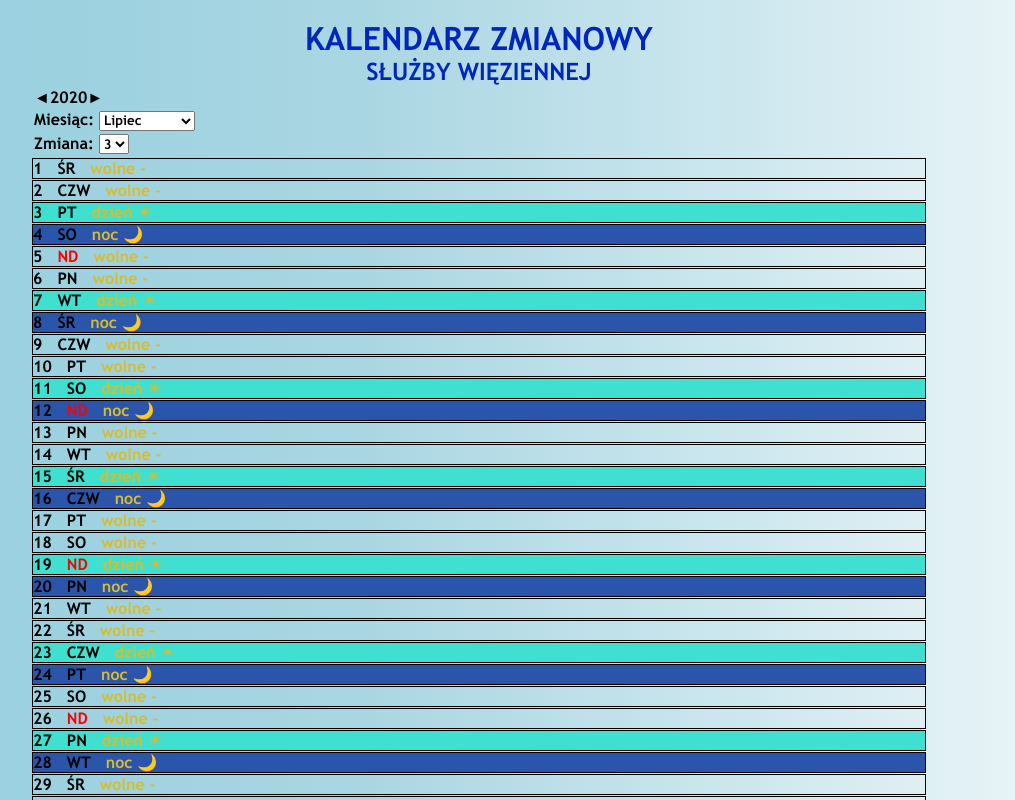
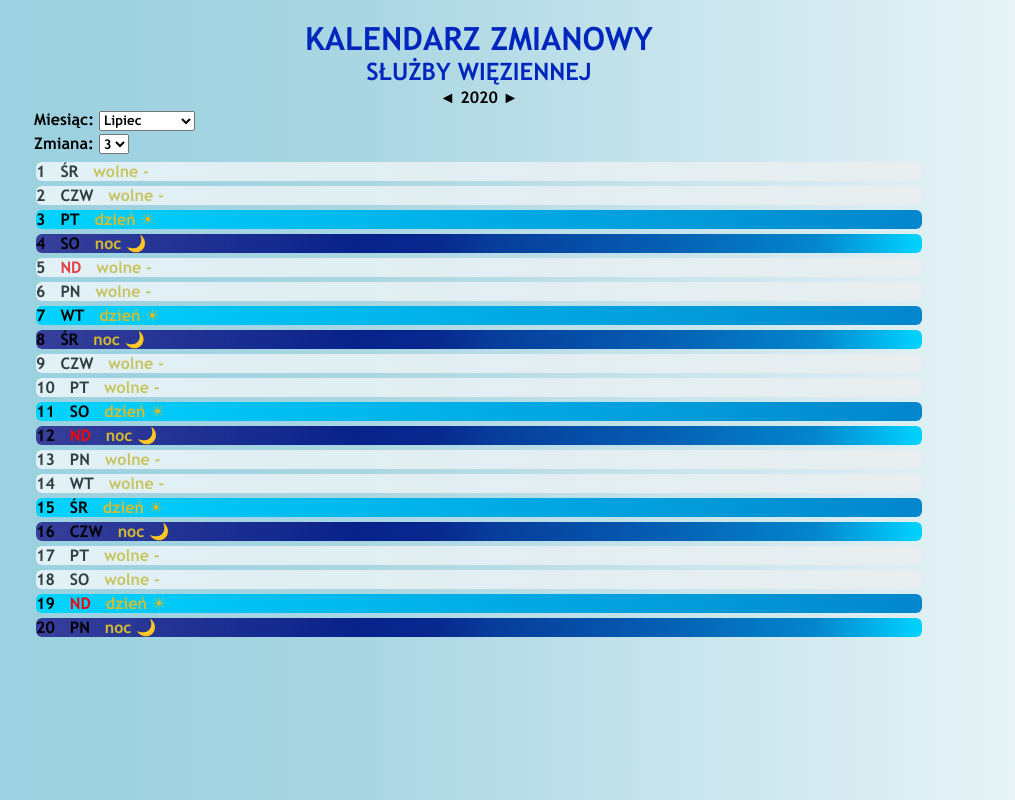
Before and after one commit to wiktorsachar/shift-viewer, a React (Create React App) app in the folder shift-viewer-v.1.0/: page / in a window 1280 px wide. Shown: the whole page, without its empty margins (161-1176 px from the left). Built offline with nearby package versions, Linux system fonts and the light colour scheme.

Commit message:
working on css

```diff
--- a/shift-viewer-v.1.0/public/index.html
+++ b/shift-viewer-v.1.0/public/index.html
@@ -2,6 +2,7 @@
 <html lang="en">
   <head>
     <meta charset="utf-8" />
+    <meta name="author" content="Wiktor Sacharczuk">
     <link rel="icon" href="%PUBLIC_URL%/favicon.ico" />
     <meta name="viewport" content="width=device-width, initial-scale=1" />
     <meta name="theme-color" content="#000000" />
--- a/shift-viewer-v.1.0/src/App.css
+++ b/shift-viewer-v.1.0/src/App.css
@@ -1,15 +1,13 @@
-#prison-service {
+.prison-service {
   color: #0026bd;
   font-family: Trebuchet;
   text-align: center;
 }
-.App-container  {
+.App-container {
   display: flex;
   align-items: center;
   justify-content: center;
-  /* min-height: 100%; */
-  /* height: 100vh; */
-  margin: 0px
+  margin: 0px;
 }
 .App {
   width: 70%;
--- a/shift-viewer-v.1.0/src/App.js
+++ b/shift-viewer-v.1.0/src/App.js
@@ -4,9 +4,9 @@ import "./App.css";
 
 function App() {
   return (
-    <div className="App-container" id="try">
+    <div className="App-container">
       <div className="App">
-        <div id="prison-service">
+        <div className="prison-service">
           <h1>KALENDARZ ZMIANOWY</h1>
           <h2>SŁUŻBY WIĘZIENNEJ</h2>
         </div>
--- a/shift-viewer-v.1.0/src/components/Calendar/Calendar.css
+++ b/shift-viewer-v.1.0/src/components/Calendar/Calendar.css
@@ -1,9 +1,10 @@
 /* .header {
-    height
+  top: 0;
+  position: fixed;
 } */
 .content {
-    overflow: scroll;
-    height: 100%;
-    /* border-width: 10px;
+  overflow: scroll;
+  height: 60vh;
+  /* border-width: 10px;
     border-radius: 12px; */
 }
--- a/shift-viewer-v.1.0/src/components/Calendar/Calendar.js
+++ b/shift-viewer-v.1.0/src/components/Calendar/Calendar.js
@@ -9,7 +9,6 @@ class Calendar extends React.Component {
     month: new Date(Date.now()).getMonth(),
     year: new Date(Date.now()).getFullYear(),
     shift: 3,
-    calendarHeight: "0px",
   };
   handleMonthSelector = (props) => {
     this.setState({
@@ -33,29 +32,15 @@ class Calendar extends React.Component {
       shift: parseInt(props),
     });
   };
-  componentDidMount() {
-    const headersHeight = document.getElementById("prison-service")
-      .clientHeight;
-    const selectorsHeight = document.getElementById("header").clientHeight;
-    const windowHeight = window.innerHeight;
-    const calendarHeight = windowHeight - (headersHeight + selectorsHeight);
-    if (this.state.calendarHeight !== calendarHeight) {
-      this.setState({ calendarHeight: calendarHeight + "px" });
-    }
-    console.log("headers height: " + (headersHeight + selectorsHeight));
-    console.log("calendar height: " + calendarHeight);
-  }
   render() {
     const dutyMonth = Shifts.createShiftMonth(
       this.state.month,
       this.state.year,
       this.state.shift
     );
-    console.log("window height: " + window.innerHeight);
-    console.log("state calendar height: " + this.state.calendarHeight);
     return (
       <div>
-        <div className="header" id="header">
+        <div className="header">
           <DateSelector
             monthSelector={this.handleMonthSelector}
             yearSelector={this.handleYearSelector}
@@ -63,34 +48,7 @@ class Calendar extends React.Component {
             state={this.state}
           />
         </div>
-        <div
-          id="container"
-          style={{
-            height: this.state.calendarHeight,
-            maxHeight: this.state.calendarHeight,
-          }}
-        >
-          <div
-            className="content"
-            // id="container"
-            // style={{
-            //   height: this.state.calendarHeight,
-            //   maxHeight: this.state.calendarHeight,
-            // }}
-          >
-            {dutyMonth.map((day, i) => (
-              <DayBox date={day.date} duty={day.duty} key={i} />
-            ))}
-          </div>
-        </div>
-        <div
-          className="content"
-          // id="container"
-          // style={{
-          //   height: this.state.calendarHeight,
-          //   maxHeight: this.state.calendarHeight,
-          // }}
-        >
+        <div className="content">
           {dutyMonth.map((day, i) => (
             <DayBox date={day.date} duty={day.duty} key={i} />
           ))}
--- a/shift-viewer-v.1.0/src/components/DateSelector/DateSelector.css
+++ b/shift-viewer-v.1.0/src/components/DateSelector/DateSelector.css
@@ -1,3 +1,6 @@
 .header-nav {
     margin: 3px;
 }
+#year-selector {
+    text-align: center;
+}
--- a/shift-viewer-v.1.0/src/components/DateSelector/DateSelector.js
+++ b/shift-viewer-v.1.0/src/components/DateSelector/DateSelector.js
@@ -7,7 +7,7 @@ import "./DateSelector.css";
 const DateSelector = (props) => {
   return (
     <div>
-      <div className="header-nav">
+      <div className="header-nav" id="year-selector">
         <YearSelector handler={props.yearSelector} year={props.state.year} />
       </div>
       <div className="header-nav">
--- a/shift-viewer-v.1.0/src/components/DateSelector/components/YearSelector.js
+++ b/shift-viewer-v.1.0/src/components/DateSelector/components/YearSelector.js
@@ -3,9 +3,9 @@ import React from "react";
 const YearSelector = (props) => {
   return (
     <div>
-      <span onClick={() => props.handler("-")}>◄</span>
+      <span onClick={() => props.handler("-")}>◄ </span>
       <span>{props.year}</span>
-      <span onClick={() => props.handler("+")}>►</span>
+      <span onClick={() => props.handler("+")}> ►</span>
     </div>
   );
 };
--- a/shift-viewer-v.1.0/src/components/DayBox/DayBox.css
+++ b/shift-viewer-v.1.0/src/components/DayBox/DayBox.css
@@ -1,24 +1,91 @@
 .day-box {
-    border-style: solid;
-    border-width: 1px;
-    margin: 1px;
-    display: flex;
+  /* border-style: solid; */
+  /* border-width: 3px; */
+  margin: 5px;
+  display: flex;
+  border-radius: 6px;
 }
 #unicodes {
-    color:#d9bc2b;
+  color: #d9bc2b;
 }
 .day-box-children {
-    margin-right: 15px;
+  margin-right: 15px;
 }
 #regular-dayname {
-    color: black;
+  color: black;
 }
 #holiday-dayname {
-    color: red;
+  color: red;
 }
 #duty-day {
-    background-color: turquoise;
+  /* background-color: rgba(89, 227, 240, 0.4) */
+  background: rgb(0, 212, 255);
+  background: linear-gradient(
+    90deg,
+    rgba(0, 212, 255, 1) 0%,
+    rgba(3, 134, 204, 1) 100%,
+    rgba(5, 93, 177, 1) 100%,
+    rgba(7, 59, 154, 1) 100%,
+    rgba(8, 40, 142, 1) 100%,
+    rgba(8, 102, 138, 1) 100%,
+    rgba(2, 0, 36, 1) 100%
+  );
 }
 #duty-night {
-    background-color: #2b55ab;
+  /* background-color: rgba(12, 126, 201, 0.4); */
+  background: rgb(2, 0, 36);
+  background: linear-gradient(
+    90deg,
+    rgba(2, 0, 36, 1) 0%,
+    rgba(38, 38, 142, 0.8547016218596813) 0%,
+    rgba(8, 34, 138, 1) 36%,
+    rgba(8, 40, 142, 1) 45%,
+    rgba(7, 59, 154, 1) 51%,
+    rgba(5, 93, 177, 1) 70%,
+    rgba(3, 134, 204, 1) 88%,
+    rgba(0, 212, 255, 1) 100%
+  );
 }
+#blank {
+  /* background-color: rgba(235, 244, 250, 0.4); */
+  opacity: 0.7;
+  background: rgba(255, 255, 255, 1);
+  background: -moz-linear-gradient(
+    left,
+    rgba(255, 255, 255, 1) 0%,
+    rgba(246, 246, 246, 1) 47%,
+    rgba(237, 237, 237, 1) 100%
+  );
+  background: -webkit-gradient(
+    left top,
+    right top,
+    color-stop(0%, rgba(255, 255, 255, 1)),
+    color-stop(47%, rgba(246, 246, 246, 1)),
+    color-stop(100%, rgba(237, 237, 237, 1))
+  );
+  background: -webkit-linear-gradient(
+    left,
+    rgba(255, 255, 255, 1) 0%,
+    rgba(246, 246, 246, 1) 47%,
+    rgba(237, 237, 237, 1) 100%
+  );
+  background: -o-linear-gradient(
+    left,
+    rgba(255, 255, 255, 1) 0%,
+    rgba(246, 246, 246, 1) 47%,
+    rgba(237, 237, 237, 1) 100%
+  );
+  background: -ms-linear-gradient(
+    left,
+    rgba(255, 255, 255, 1) 0%,
+    rgba(246, 246, 246, 1) 47%,
+    rgba(237, 237, 237, 1) 100%
+  );
+  background: linear-gradient(
+    to right,
+    rgba(255, 255, 255, 1) 0%,
+    rgba(246, 246, 246, 1) 47%,
+    rgba(237, 237, 237, 1) 100%
+  );
+  filter: progid:DXImageTransform.Microsoft.gradient( startColorstr='#ffffff', endColorstr='#ededed', GradientType=1 );
+}
--- a/shift-viewer-v.1.0/src/index.css
+++ b/shift-viewer-v.1.0/src/index.css
@@ -6,7 +6,7 @@
   margin: 0px;
 }
 #root {
-  overflow: hidden;
+  overflow: scroll;
   height: 100vh;
   border-width: 0px;
   background: rgba(147, 206, 222, 1);
```
Also changed, not shown: shift-viewer-v.1.0/public/logo192.png (deleted), shift-viewer-v.1.0/public/logo512.png (deleted), shift-viewer-v.1.0/public/manifest.json.
